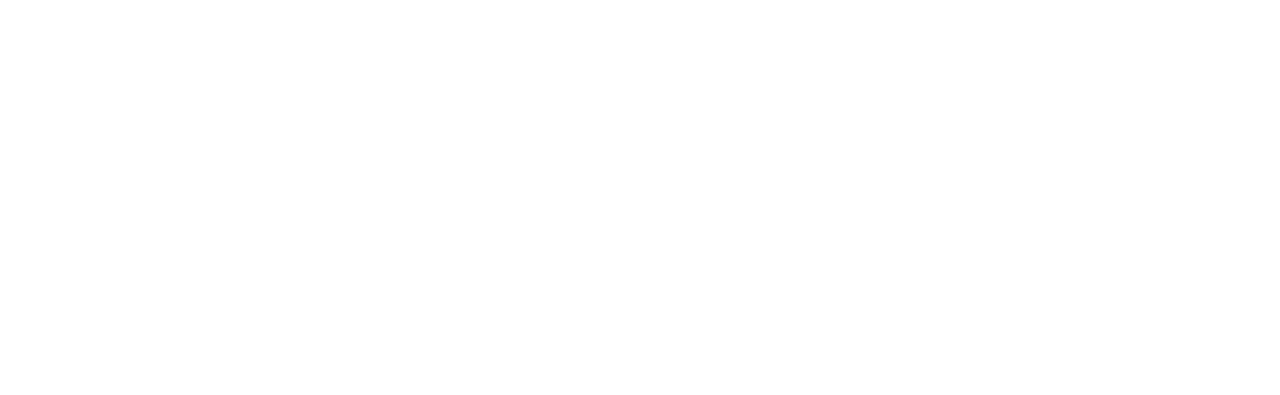
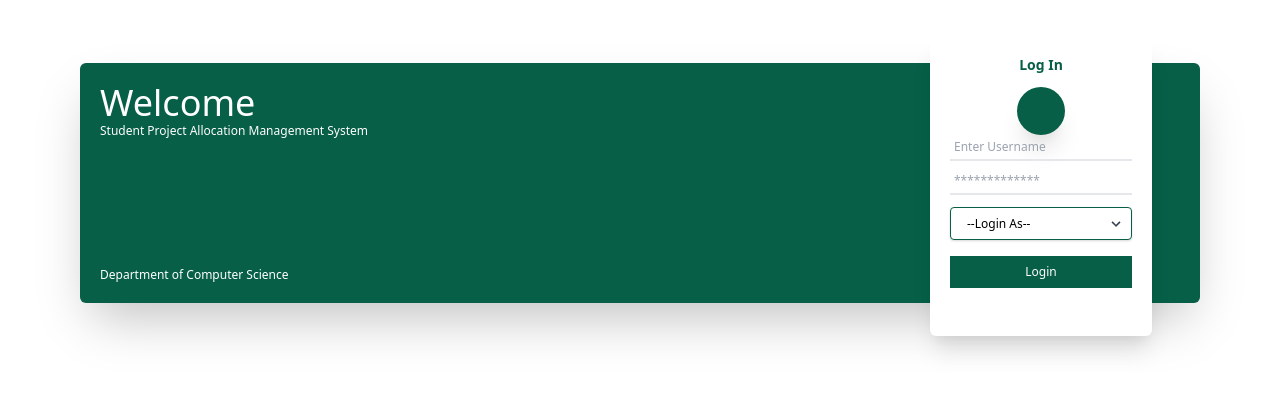
Before and after one commit to iamclement1/kwasu-spams, a React (Create React App) app: page / in a window 1280 px wide. Shown: the part 231-626 px from the top of the page. Built offline with nearby package versions, Linux system fonts and the light colour scheme.

Commit message:
added login page

```diff
--- a/src/App.js
+++ b/src/App.js
@@ -1,7 +1,7 @@
 import React from "react";
-import "./assets/main.css";
+
 function App() {
-  return <div className="App"></div>;
+  return <div className="App">Hello World!</div>;
 }
 
 export default App;
--- /dev/null
+++ b/src/assets/components/LoginPage.js
@@ -0,0 +1,51 @@
+import React from "react";
+
+export default function LoginPage() {
+  return (
+    <main className="h-screen flex justify-center items-center">
+      <div className="flex flex-col relative w-full md:m-20">
+        <div className="bg-green-800 text-white sm:rounded-md p-5 m-18 shadow-2xl mt-7 ">
+          <h1 className="text-4xl">Welcome</h1>
+          <p className="text-xs">
+            Student Project Allocation Management System
+          </p>
+          <p className="text-xs sm:mt-32">Department of Computer Science</p>
+        </div>
+        <div className="sm:absolute md:absolute p-5 right-12 bg-white sm:rounded-md p-2 sm:w-70 flex flex-col justify-center items-center shadow-xl">
+          <h2 className="text-green-800 mb-3 text-sm font-bold ">Log In</h2>
+          <div className="bg-green-800 shadow-xl rounded-full w-12 h-12"></div>
+          <input
+            type="text"
+            placeholder="Enter Username"
+            className="text-xs w-full p-1 focus:outline-none border-b-2 border-grey-600 focus:border-green-800 bg-transparent mb-2"
+          />
+          <input
+            type="text"
+            placeholder="*************"
+            className="text-xs w-full p-1 focus:outline-none border-b-2 border-grey-600 focus:border-green-800 bg-transparent"
+          />
+          <div className="inline-block relative w-full mt-3">
+            <select className="text-xs appearance-none w-full bg-white border border-green-800 hover:border-green-500 px-4 py-2 pr-8 sm:rounded shadow leading-tight focus:outline-none focus:shadow-outline">
+              <option>--Login As--</option>
+              <option>Student</option>
+              <option>Supevisor</option>
+              <option>Admin</option>
+            </select>
+            <div class="pointer-events-none absolute inset-y-0 right-0 flex items-center px-2 text-gray-700">
+              <svg
+                class="fill-current h-4 w-4"
+                xmlns="http://www.w3.org/2000/svg"
+                viewBox="0 0 20 20"
+              >
+                <path d="M9.293 12.95l.707.707L15.657 8l-1.414-1.414L10 10.828 5.757 6.586 4.343 8z" />
+              </svg>
+            </div>
+          </div>
+          <button className="bg-green-800 hover:bg-green-400 text-xs text-white w-full mt-4 mb-7 focus:outline-none p-2">
+            Login
+          </button>
+        </div>
+      </div>
+    </main>
+  );
+}
--- a/src/index.js
+++ b/src/index.js
@@ -1,13 +1,12 @@
 import React from "react";
 import ReactDOM from "react-dom";
-// import './index.css';
 import "./assets/main.css";
-import App from "./App";
+import LoginPage from "./assets/components/LoginPage";
 import reportWebVitals from "./reportWebVitals";
 
 ReactDOM.render(
   <React.StrictMode>
-    <App />
+    <LoginPage />
   </React.StrictMode>,
   document.getElementById("root")
 );
```
Also changed, not shown: src/assets/components/loginPage.js (deleted, +0 -16 lines).
